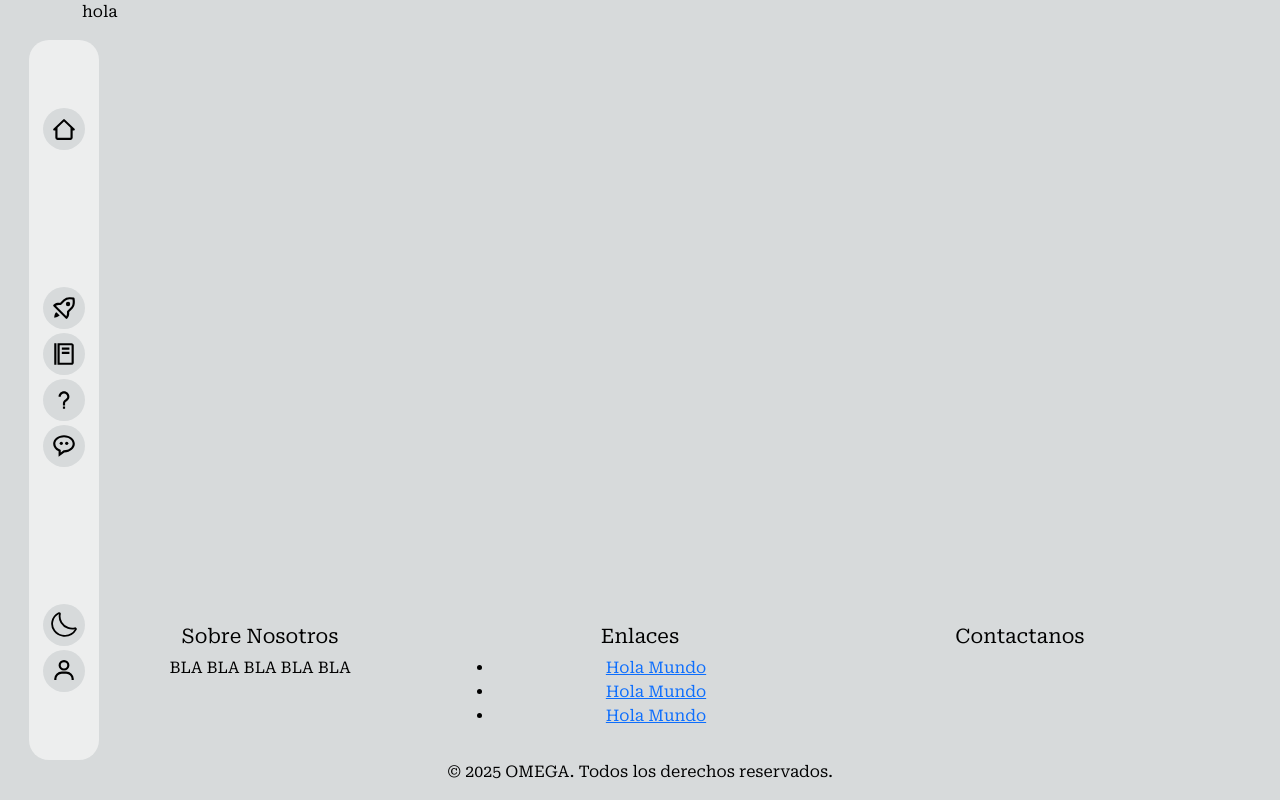
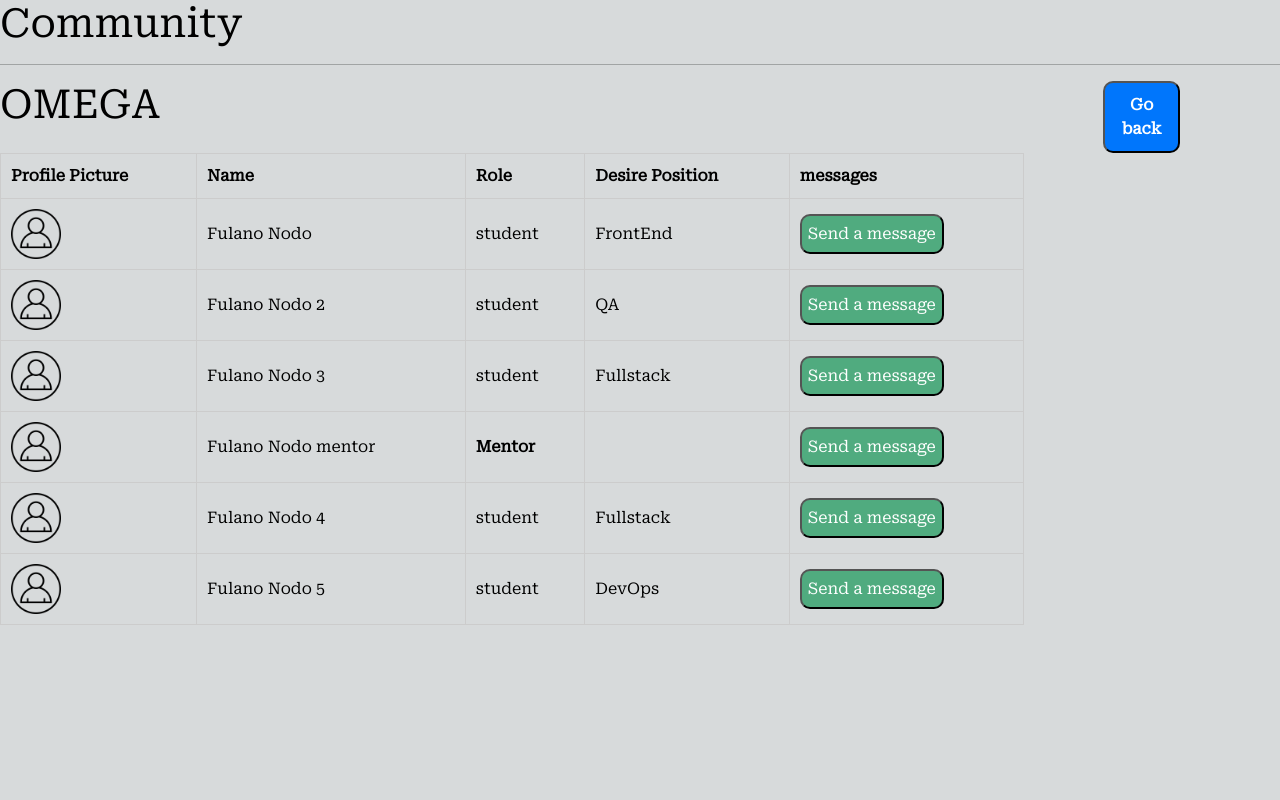
Before and after one commit to rebenew/frontendOmegaCursos, an Angular app: page /community in a window 1280 px wide. Before the commit this address led to /. Built offline with nearby package versions, Linux system fonts and the light colour scheme.

Commit message:
feat: add community feature with component, service, and routing; include community data

```diff
--- /dev/null
+++ b/public/data/students-dashboard-data/students-list.json
@@ -0,0 +1,37 @@
+[
+  {
+    "name": "Fulano Nodo",
+    "role": "student",
+    "desired_position": "FrontEnd",
+    "profile_picture": "assets/students-dashboard-imgs/profile-pic-default.png"
+  },
+  {
+    "name": "Fulano Nodo 2",
+    "role": "student",
+    "desired_position": "QA",
+    "profile_picture": "assets/students-dashboard-imgs/profile-pic-default.png"
+  },
+  {
+    "name": "Fulano Nodo 3",
+    "role": "student",
+    "desired_position": "Fullstack",
+    "profile_picture": "assets/students-dashboard-imgs/profile-pic-default.png"
+  },
+  {
+    "name": "Fulano Nodo mentor",
+    "role": "Mentor",
+    "profile_picture": "assets/students-dashboard-imgs/profile-pic-default.png"
+  },
+  {
+    "name": "Fulano Nodo 4",
+    "role": "student",
+    "desired_position": "Fullstack",
+    "profile_picture": "assets/students-dashboard-imgs/profile-pic-default.png"
+  },
+  {
+    "name": "Fulano Nodo 5",
+    "role": "student",
+    "desired_position": "DevOps",
+    "profile_picture": "assets/students-dashboard-imgs/profile-pic-default.png"
+  }
+]
--- a/src/app/app.routes.ts
+++ b/src/app/app.routes.ts
@@ -80,7 +80,14 @@ export const routes: Routes = [
       },
     ],
   },
-
+  {
+    path: 'community',
+    title: 'Community',
+    loadComponent: () =>
+      import('./students-dashboard/community/community.component').then(
+        (m) => m.CommunityComponent
+      ),
+  },
   //Default path
   { path: '**', redirectTo: '', pathMatch: 'full' },
 ];
--- /dev/null
+++ b/src/app/interfaces/students-dashboard-interfaces/community.interface.ts
@@ -0,0 +1,6 @@
+export interface Community {
+  name: string;
+  role: string;
+  desired_position?: string;
+  profile_picture: string;
+}
--- /dev/null
+++ b/src/app/services/students-dashboard-services/community.service.ts
@@ -0,0 +1,14 @@
+import { HttpClient } from '@angular/common/http';
+import { Injectable } from '@angular/core';
+import { Observable } from 'rxjs';
+import { Community } from '../../interfaces/students-dashboard-interfaces/community.interface';
+
+@Injectable({ providedIn: 'root' })
+export class CommunityService {
+  private dataUrl: string = 'data/students-dashboard-data/students-list.json';
+  constructor(private http: HttpClient) {}
+
+  getCommunityInfo(): Observable<Community[]> {
+    return this.http.get<Community[]>(this.dataUrl);
+  }
+}
--- /dev/null
+++ b/src/app/students-dashboard/community/community.component.html
@@ -0,0 +1,33 @@
+<h1>Community</h1>
+<hr>
+
+<div class="community-header">
+  <h1>{{ "Omega" | uppercase }}</h1>
+  <button [routerLink]="['/home-student']" routerLinkActive="router-link-active" class="go-back-btn">Go back</button>
+</div>
+
+<table>
+  <thead>
+    <tr>
+      <th>Profile Picture</th>
+      <th>Name</th>
+      <th>Role</th>
+      <th>Desire Position</th>
+      <th>messages</th>
+    </tr>
+  </thead>
+
+  <tbody>
+    <tr *ngFor="let community of community">
+      <td>
+        <img class="default-pic" [src]="community.profile_picture" alt="default-profile-pic">
+      </td>
+      <td>{{community.name}}</td>
+      <td [ngStyle]="{'font-weight': community.role === 'student' ? 'normal' : 'bold' }">
+        {{community.role}}
+      </td>
+      <td>{{community.desired_position}}</td>
+      <td><button class="send-message-btn">Send a message</button></td>
+    </tr>
+  </tbody>
+</table>
--- /dev/null
+++ b/src/app/students-dashboard/community/community.component.scss
@@ -0,0 +1,47 @@
+.community-header {
+  display: flex;
+  justify-content: space-between;
+
+  .go-back-btn {
+    margin-right: 100px;
+    width: 6%;
+    background-color: #0076fc;
+    font-weight: 600;
+    border-radius: 10px;
+    color: #fff;
+    padding: 10px;
+  }
+  .go-back-btn:hover {
+    background-color: #ff9b00;
+    color: #fff;
+  }
+}
+
+table {
+  width: 80%;
+  border-collapse: collapse;
+}
+
+td,
+th {
+  padding: 10px;
+  text-align: left;
+  border: 1px solid #ccc;
+}
+
+.default-pic {
+  height: 50px;
+}
+
+.send-message-btn {
+  background-color: #50ab7f;
+  color: #fff;
+  height: 40px;
+  border-radius: 10px;
+}
+
+.send-message-btn:hover {
+  background-color: #00d5aa;
+  color: #000000;
+  height: 40px;
+}
--- /dev/null
+++ b/src/app/students-dashboard/community/community.component.ts
@@ -0,0 +1,23 @@
+import { CommonModule } from '@angular/common';
+import { Component, OnInit } from '@angular/core';
+import { Community } from '../../interfaces/students-dashboard-interfaces/community.interface';
+import { CommunityService } from '../../services/students-dashboard-services/community.service';
+import { RouterLink } from '@angular/router';
+
+@Component({
+  selector: 'app-community',
+  imports: [CommonModule, RouterLink],
+  templateUrl: './community.component.html',
+  styleUrl: './community.component.scss',
+})
+export class CommunityComponent implements OnInit {
+  public community: Community[] = [];
+
+  constructor(private CommunityService: CommunityService) {}
+
+  ngOnInit(): void {
+    this.CommunityService.getCommunityInfo().subscribe((data) => {
+      this.community = data;
+    });
+  }
+}
--- a/src/app/students-dashboard/home-student/home-student.component.html
+++ b/src/app/students-dashboard/home-student/home-student.component.html
@@ -10,7 +10,7 @@ SECCIÓN DE BIENVENIDA
   <button class="bubble">Mis cursos</button>
   <button [routerLink]="['/more-courses']" class="bubble">Otros cursos</button>
   <button [routerLink]="['/grades']" class="bubble">Calificaciones</button>
-  <button class="bubble">Comunidad</button>
+  <button [routerLink]="['/community']" class="bubble">Comunidad</button>
 </nav>
 
 <main class="content">
--- a/src/app/students-dashboard/more-courses/more-courses.component.html
+++ b/src/app/students-dashboard/more-courses/more-courses.component.html
@@ -1,6 +1,11 @@
 <h1 style="color: #000000;">Get more courses!</h1>
 <hr>
-<h2 class="courses-available-title">courses available</h2>
+
+<div class="more-courses-header">
+  <h2 class="courses-available-title">courses available</h2>
+  <button [routerLink]="['/home-student']" routerLinkActive="router-link-active" class="go-back-btn">Go back</button>
+</div>
+
 
 <section>
   <ul class="courses-cards">
--- a/src/app/students-dashboard/more-courses/more-courses.component.scss
+++ b/src/app/students-dashboard/more-courses/more-courses.component.scss
@@ -10,6 +10,26 @@
   }
   to {
     transform: scale(1.1);
+  }
+}
+
+.more-courses-header {
+  display: flex;
+  justify-content: space-between;
+
+  .go-back-btn {
+    margin-right: 100px;
+    width: 6%;
+    background-color: #0076fc;
+    color: #fff;
+    font-weight: 600;
+    border-radius: 10px;
+    padding: 10px;
+  }
+
+  .go-back-btn:hover {
+    background-color: #ff9b00;
+    color: #fff;
   }
 }
 
```
Also changed, not shown: public/assets/students-dashboard-imgs/profile-pic-default.png (added), 1 other file (tests, documents, lock files or other folders).
